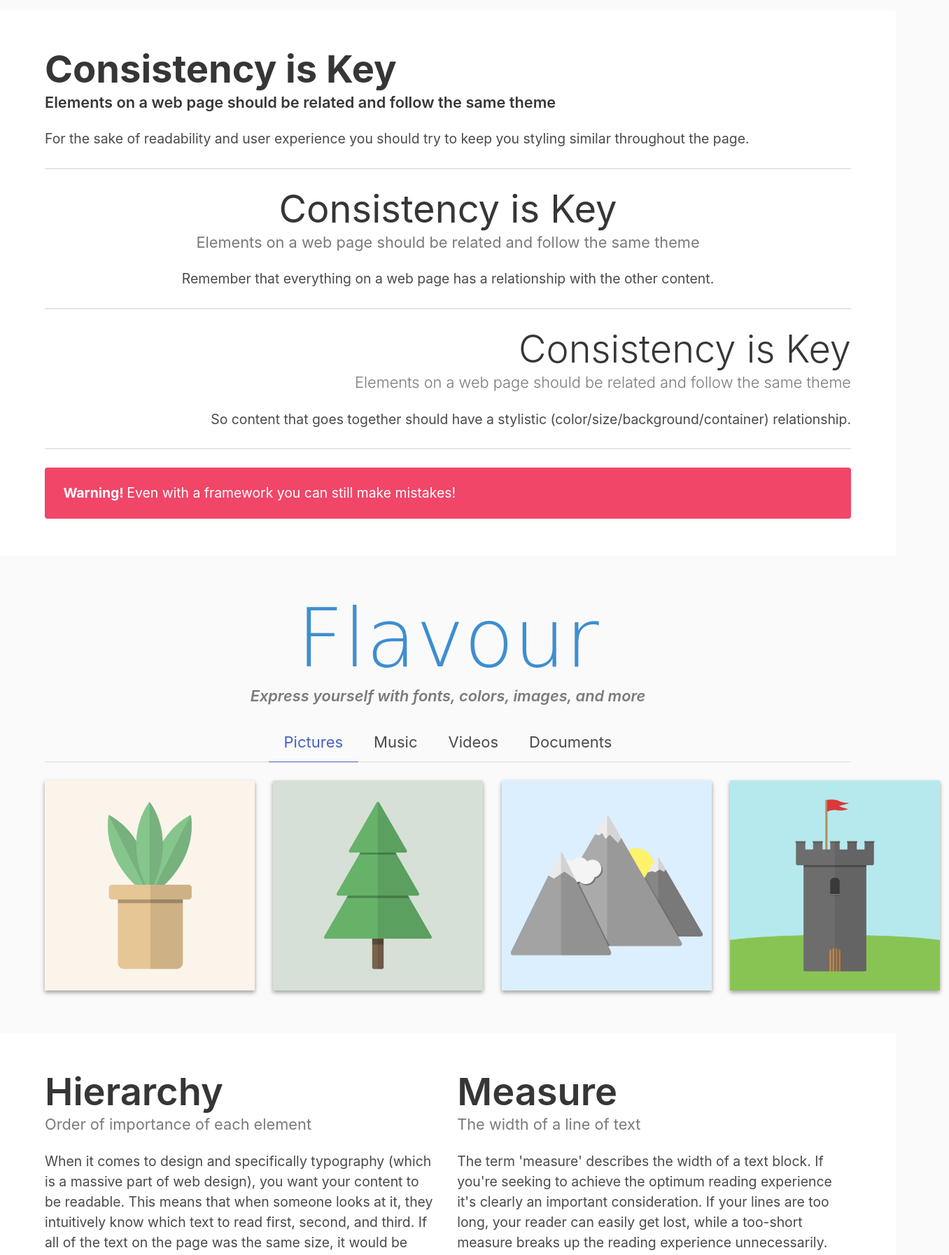
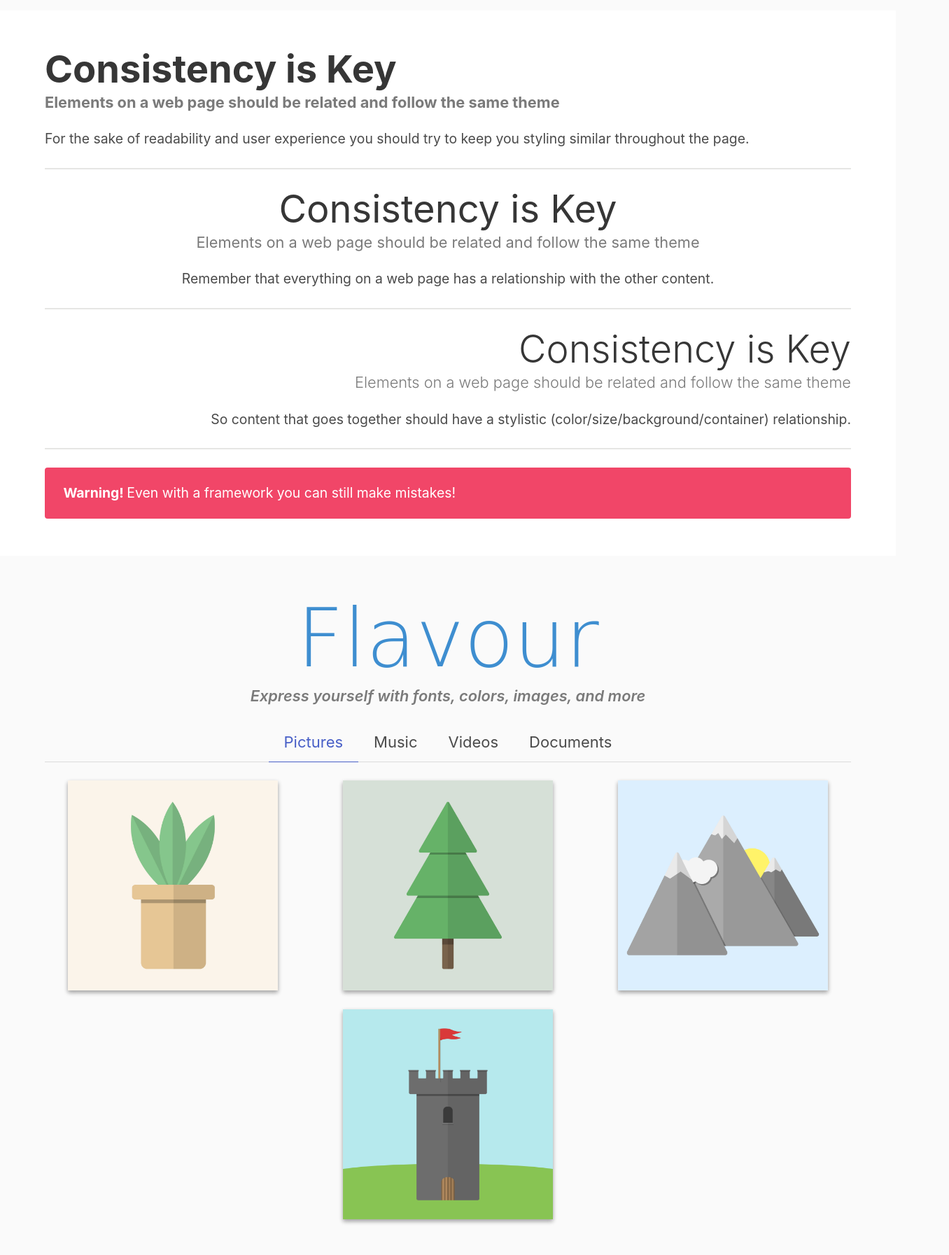
Before and after one commit to jdmar3-comp426/a02-johnmoore98, a website: page index.html in a window 1280 px wide. Shown: the part 1500-3293 px from the top of the page at 70% size, 1356 px wide, since content can reach past the window. Drawn offline with nearby package versions, Linux system fonts and the light colour scheme; a web font is replaced by a local one.

Commit message:
Another attempt at fixing columns

```diff
--- a/index.html
+++ b/index.html
@@ -58,7 +58,7 @@
     <div class="container">
         <div class="content">
             <h1 class="title has-text-weight-bold">Consistency is Key</h1>
-            <h5 class="subtitle">Elements on a web page should be related and follow the same theme</h5>
+            <h5 class="subtitle has-text-grey has-text-weight-bold">Elements on a web page should be related and follow the same theme</h5>
             <p>
 	    	For the sake of readability and user experience you should try to keep you styling similar throughout the page.
 	    </p>
@@ -99,7 +99,7 @@
                 <li><a>Documents</a></li>
             </ul>
         </div>
-        <div class="columns">
+        <div class="columns is-multiline justify-center">
             <div class="column">
                 <img src="images/all-01.jpg" alt="Pictures">
             </div>
```
